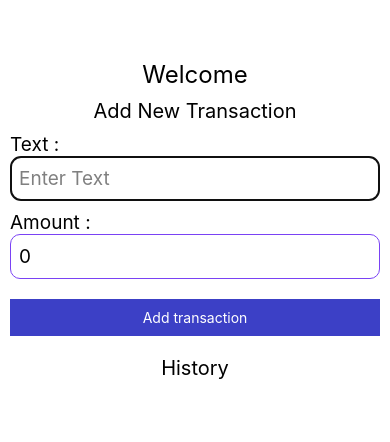
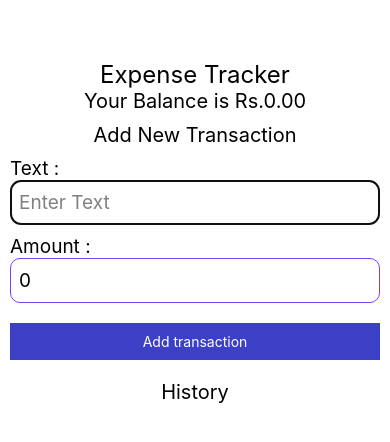
Before and after one commit to black-nijar/expense-tracker, a React Native app: screen / in a window 390 px wide. Shown: the top 442 px of the page. Built offline with nearby package versions, Linux system fonts and the light colour scheme.

Commit message:
balance displayed

```diff
--- a/App.js
+++ b/App.js
@@ -3,12 +3,14 @@ import { StyleSheet, Text, View } from 'react-native'
 import AddTransaction from './src/Components/AddTransaction'
 import { AppProvider } from './src/context/AppState'
 import {TransactionList} from './src/Components/TransactionList'
+import Balance from './src/Components/Balance'
 
 const App = () => {
   return (
     <AppProvider>
       <View style={styles.container}>
-        <Text style={styles.welcome}>Welcome</Text>
+        <Text style={styles.welcome}>Expense Tracker</Text>
+        <Balance/>
         <AddTransaction/>
         <TransactionList/>
       </View>
--- a/src/Components/AddTransaction.js
+++ b/src/Components/AddTransaction.js
@@ -34,7 +34,7 @@ const AddTransaction = () => {
       <Text style={styles.text}>Text :</Text>
       <TextInput
         autoFocus
-        value={text}
+        defaultValue={text}
         style={styles.textInput}
         placeholderTextColor="grey"
         placeholder="Enter Text"
@@ -42,7 +42,7 @@ const AddTransaction = () => {
       />
       <Text style={styles.text}>Amount :</Text>
       <TextInput
-        value={amount}
+        defaultValue={amount}
         style={styles.textInput}
         placeholder="expense(-100) or income(+100)"
         placeholderTextColor="grey"
--- /dev/null
+++ b/src/Components/Balance.js
@@ -0,0 +1,27 @@
+import React, { useContext } from "react";
+import { StyleSheet, Text, View } from "react-native";
+import { AppContext } from "../context/AppState";
+
+const Balance = () => {
+  const { transaction } = useContext(AppContext);
+
+  const amounts = transaction.map((transaction) =>
+    parseInt(transaction.amount)
+  );
+
+  const total = amounts.reduce((acc, item) => acc + item, 0).toFixed(2);
+  return (
+    <View>
+      <Text style={styles.balance}>Your Balance is Rs.{total}</Text>
+    </View>
+  );
+};
+
+export default Balance;
+
+const styles = StyleSheet.create({
+  balance: {
+    textAlign: 'center',
+    fontSize: 20
+  }
+});
--- a/src/Components/Transaction.js
+++ b/src/Components/Transaction.js
@@ -2,7 +2,6 @@ import React from "react";
 import { StyleSheet, Text, View } from "react-native";
 
 const Transaction = ({ transaction }) => {
-  console.log("TRANSACTION :", transaction);
   const sign = transaction.amount < 0 ? "-" : "+";
   return (
     <View styles={transaction.amount < 0 ? "minus" : "plus"}>
@@ -21,15 +20,15 @@ export default Transaction;
 
 const styles = StyleSheet.create({
   transaction: {
+    flex: 1,
     flexDirection: "row",
-    justifyContent: "space-evenly",
+    justifyContent: "space-around",
+    width: "100%",
   },
   text: {
     fontSize: 20,
-
     padding: 4,
     borderBottomColor: "blue",
-    borderBottomWidth: StyleSheet.hairlineWidth
-
+    borderBottomWidth: StyleSheet.hairlineWidth,
   },
 });
```
